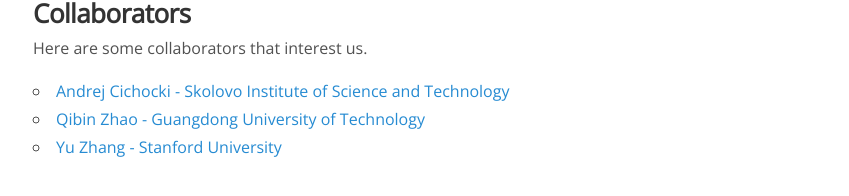
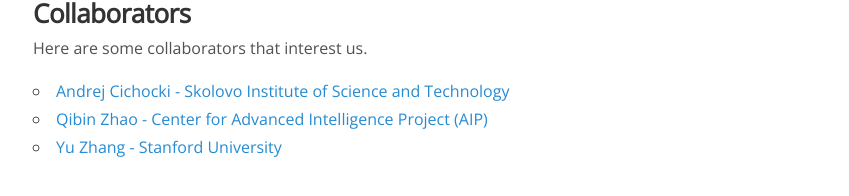
Before and after one commit to zhougdut/zhougdut.github.io, a Jekyll site: the page built from about.md, in a window 1280 px wide. Shown: the part 602-798 px from the top of the page, without its empty margins (222-1071 px from the left). Built offline with Jekyll 4.4.1, drawn with Linux system fonts in a browser that asks for light colours; nearby versions of some CDN libraries; comment, search, counter and statistics services are not loaded; our own code applies the rules of GitHub Pages for plain Markdown files.

Commit message:
collaborators

```diff
--- a/about.md
+++ b/about.md
@@ -25,5 +25,5 @@
 Here are some collaborators that interest us.
 
 - [Andrej Cichocki - Skolovo Institute of Science and Technology](https://faculty.skoltech.ru/people/andrzejcichocki)
-- [Qibin Zhao - Guangdong University of Technology](http://automation.gdut.edu.cn/info/1094/4683.htm)
+- [Qibin Zhao - Center for Advanced Intelligence Project (AIP)](http://automation.gdut.edu.cn/info/1094/4683.htm)
 - [Yu Zhang - Stanford University](https://profiles.stanford.edu/176276?tab=bio)
```
